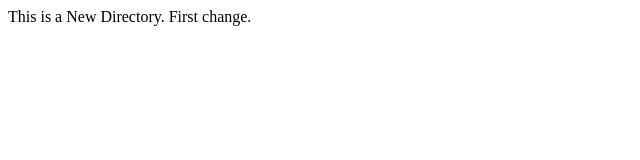
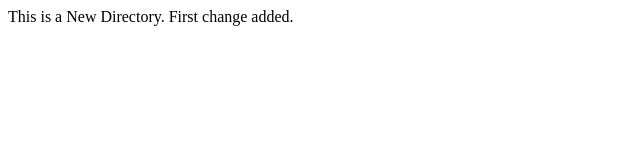
Before and after one commit to BalajiPaskanti/NewRepo, a plain HTML site: page index.html in a window 1280 px wide. Shown: the full height of the page, 0-640 px from the left. Drawn offline with Linux system fonts and the light colour scheme.

Commit message:
first change added

```diff
--- a/index.html
+++ b/index.html
@@ -1,4 +1,4 @@
 <p>
     This is a New Directory.
-    First change.
+    First change added.
 </p>
```
